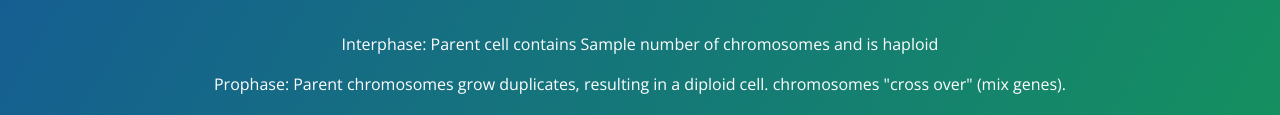
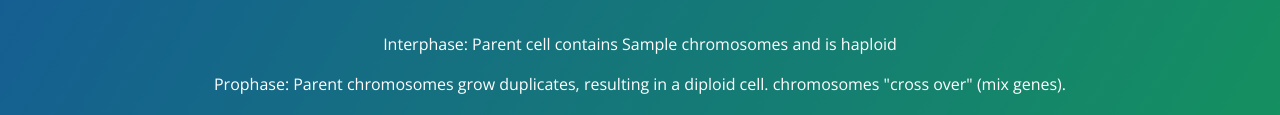
Before and after one commit to BastiMonzon/Meiosis, a plain HTML site: page index.html in a window 1280 px wide. Both pictures are taken after typing "Sample" into the empty fields and a click on the button "Generate". Shown: the part 339-454 px from the top of the page. Drawn offline with nearby package versions, Linux system fonts and the light colour scheme.

Commit message:
HTML fix

```diff
--- a/index.html
+++ b/index.html
@@ -22,11 +22,11 @@
         <script type="text/javascript">
           document.getElementById("button1").addEventListener('click', function () {
               var text = document.getElementById('Interphase');
-              text.innerHTML = ("Interphase: Parent cell contains " + document.getElementById("chromosomes").value + " number of chromosomes and is haploid");
+              text.innerHTML = ("Interphase: Parent cell contains " + document.getElementById("chromosomes").value + " chromosomes and is haploid");
           });
         </script>
         <div id="Start">
-          <p id="Interphase"></p>
+          <p id="Interphase">Interphase: Parent cell contains __ chromosomes and is haploid</p>
           <p>Prophase: Parent chromosomes grow duplicates, resulting in a diploid cell. chromosomes "cross over" (mix genes).</p>
           <p>Prometaphase: Nucleus dissolves and Microtubules attatch to chromosomes.</p>
         </div>
```
